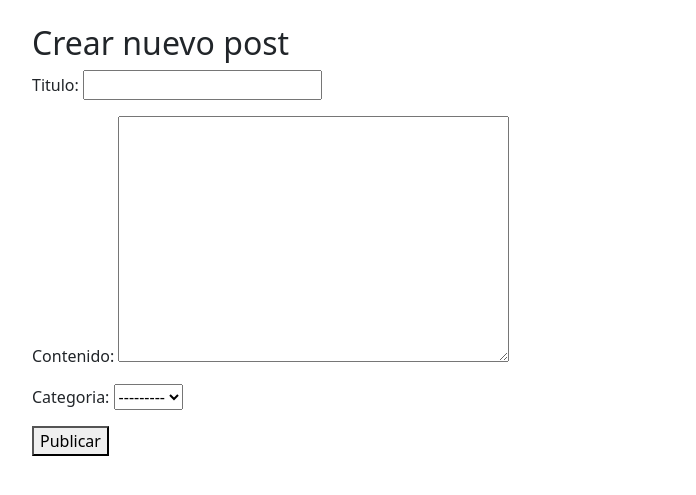
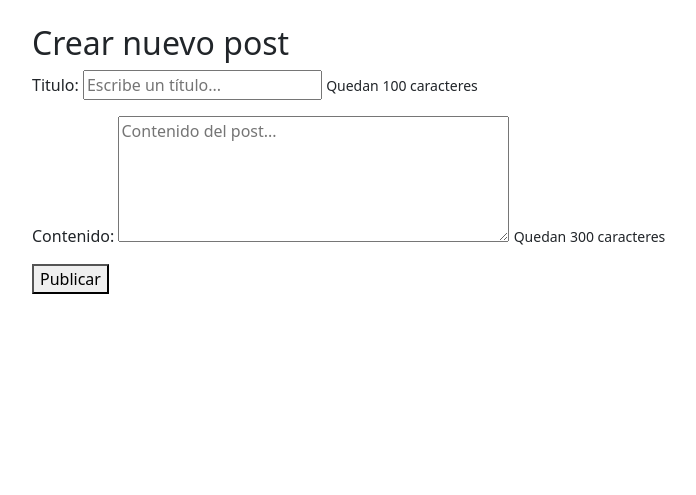
Before and after one commit to AleeHz/Proyecto_django, a Django app: page /crear-post/ in a window 1280 px wide. Shown: the part 56-551 px from the top of the page, without its empty margins (50-746 px from the left). Run offline with Django 5.2, Linux system fonts and the light colour scheme; the visitor is signed in with stand-in values (Sample User, id 1); data that the repository does not hold is empty.

Commit message:
ahora hay limite de carateres para los titulos de los post, contenido de los post y comentarios.

```diff
--- a/mi_proyecto/inicio/forms.py
+++ b/mi_proyecto/inicio/forms.py
@@ -1,18 +1,44 @@
 
 
 from django import forms
-from .models import Post
-from .models import Comentario
+from .models import Post , Comentario
+
 
 class PostForm(forms.ModelForm):
+    titulo = forms.CharField(
+        max_length=100,
+        widget=forms.TextInput(attrs={
+            'placeholder': 'Escribe un título...',
+            'maxlength': '100',  # frontend
+            'id': 'id_titulo'
+        })
+    )
+    contenido = forms.CharField(
+        max_length=300,
+        widget=forms.Textarea(attrs={
+            'placeholder': 'Contenido del post...',
+            'rows': 5,
+            'maxlength': '300',
+            'id': 'id_contenido'
+        })
+    )
+
     class Meta:
         model = Post
-        fields = ['titulo', 'contenido', 'categoria']
+        fields = ['titulo', 'contenido', 'categoria']  # y otros si tenés
+
 
 class ComentarioForm(forms.ModelForm):
+    contenido = forms.CharField(
+        max_length=300,
+        widget=forms.Textarea(attrs={
+            'placeholder': 'Escribe un comentario...',
+            'rows': 3,
+            'maxlength': '300',
+            'id': 'id_comentario'
+        })
+    )
+
     class Meta:
         model = Comentario
-        fields = ['texto']
-        widgets = {
-            'texto': forms.Textarea(attrs={'rows': 2, 'placeholder': 'Escribí un comentario...'})
-        }
+        fields = ['contenido']
--- a/mi_proyecto/inicio/models.py
+++ b/mi_proyecto/inicio/models.py
@@ -11,7 +11,7 @@ class Categoria(models.Model):
         return self.nombre
 
 class Post(models.Model):
-    titulo = models.CharField(max_length=200)
+    titulo = models.CharField(max_length=100)
     contenido = models.TextField()
     autor = models.ForeignKey(User, on_delete=models.CASCADE)
     categoria = models.ForeignKey(Categoria, on_delete=models.SET_NULL, null=True, blank=True)
@@ -30,5 +30,6 @@ class Comentario(models.Model):
     fecha_publicacion = models.DateTimeField(auto_now_add=True)
     likes = models.ManyToManyField(User, related_name='comentarios_likes', blank=True)
 
+
     def __str__(self):
         return f"{self.autor.username} - {self.texto[:20]}"
--- a/mi_proyecto/inicio/templates/inicio/crear_post.html
+++ b/mi_proyecto/inicio/templates/inicio/crear_post.html
@@ -6,7 +6,41 @@
     <h2>Crear nuevo post</h2>
     <form method="post">
     {% csrf_token %}
-    {{ form.as_p }}
+    <p>
+        {{ form.titulo.label_tag }}
+        {{ form.titulo }}
+        <small id="contador_titulo">Quedan 100 caracteres</small>
+        {% if form.titulo.errors %}
+        <div class="error">{{ form.titulo.errors }}</div>
+        {% endif %}
+    </p>
+
+    <p>
+        {{ form.contenido.label_tag }}
+        {{ form.contenido }}
+        <small id="contador_contenido">Quedan 300 caracteres</small>
+        {% if form.contenido.errors %}
+        <div class="error">{{ form.contenido.errors }}</div>
+        {% endif %}
+    </p>
+
     <button type="submit">Publicar</button>
-    </form>
+</form>
+
+<script>
+    function contadorCaracteres(idCampo, idContador, maxCaracteres) {
+        const campo = document.getElementById(idCampo);
+        const contador = document.getElementById(idContador);
+        if (!campo || !contador) return;
+        campo.addEventListener('input', () => {
+            const restantes = maxCaracteres - campo.value.length;
+            contador.textContent = `Quedan ${restantes} caracteres`;
+        });
+    }
+
+    document.addEventListener('DOMContentLoaded', () => {
+        contadorCaracteres('id_titulo', 'contador_titulo', 100);
+        contadorCaracteres('id_contenido', 'contador_contenido', 300);
+    });
+</script>
 {% endblock %}
```
Also changed, not shown: mi_proyecto/inicio/templates/inicio/crear_post_admin.html (+36 -2 lines), mi_proyecto/inicio/templates/inicio/inicio.html (+21 -3 lines), mi_proyecto/inicio/migrations/0007_comentario_contenido_alter_post_likes_and_more.py (added).
